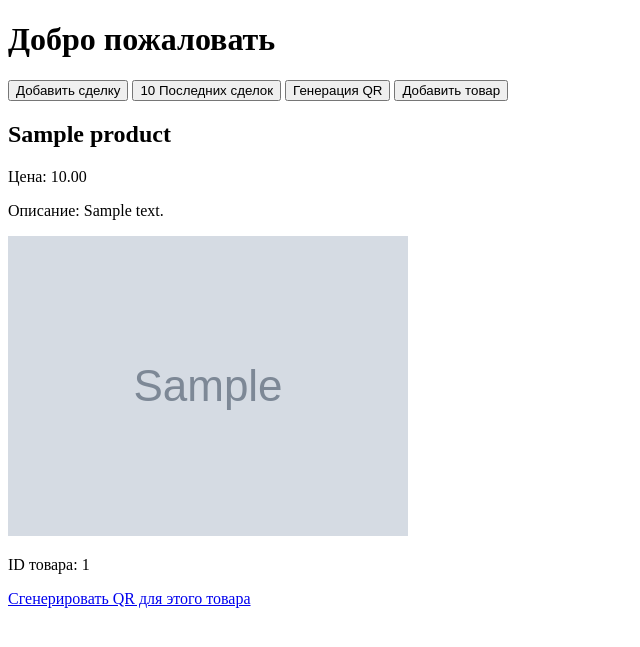
After one commit to KirillGusev0/Management_of_transactions, a Django app: page /qr/product/1/ in a window 1280 px wide. The commit adds this page. Shown: the top 647 px of the page, without its empty margins (0-640 px from the left). Run offline with Django 3.2, Linux system fonts and the light colour scheme; tables that the repository leaves empty hold one stand-in row (values such as "Sample post"); grey boxes marked "Sample" are stand-in pictures.

Commit message:
Add files via upload

```diff
--- /dev/null
+++ b/QR/models.py
@@ -0,0 +1,22 @@
+from django.db import models
+import uuid
+
+class ProductLink(models.Model):
+    """
+    Уникальных ссылки на товар.
+    """
+    uuid = models.UUIDField(default=uuid.uuid4, editable=False, unique=True)
+    product_id = models.CharField(max_length=255)
+    created_at = models.DateTimeField(auto_now_add=True)
+
+    def __str__(self):
+        return f"{self.product_id} ({self.uuid})"
+
+class Product(models.Model):
+    name = models.CharField(max_length=255, verbose_name="Название товара")
+    description = models.TextField(blank=True, verbose_name="Описание")
+    image = models.ImageField(upload_to='products/', blank=True, null=True, verbose_name="Фото товара")
+    price = models.DecimalField(max_digits=10, decimal_places=2, verbose_name="Цена", null=True, blank=True)
+
+    def __str__(self):
+        return self.name
--- /dev/null
+++ b/QR/templates/QR/product_detail.html
@@ -0,0 +1,19 @@
+{% extends "start_page.html" %}
+
+{% block content %}
+    {% if error %}
+        <p style="color: red;">{{ error }}</p>
+    {% else %}
+        <h2>{{ product.name }}</h2>
+        <p>Цена: {{ product.price }}</p>
+        <p>Описание: {{ product.description }}</p>
+        {% if product.image %}
+            <img src="{{ product.image.url }}" alt="{{ product.name }}">
+        {% endif %}
+        <p>ID товара: {{ product.id }}</p>
+
+        <a href="{% url 'QR:generate_qr' %}" class="btn btn-primary">
+            Сгенерировать QR для этого товара
+        </a>
+    {% endif %}
+{% endblock %}
--- /dev/null
+++ b/QR/urls.py
@@ -0,0 +1,11 @@
+from django.urls import path
+from . import views
+
+app_name = "QR"
+
+urlpatterns = [
+    path("generate/", views.generate_qr, name="generate_qr"),
+    path("product/<int:product_id>/", views.product_detail_by_id, name="product_detail_by_id"),
+    path("<uuid:uuid>/", views.product_detail_by_uuid, name="product_detail_by_uuid"),
+    path("add/", views.add_product, name="add_product"),
+]
--- /dev/null
+++ b/QR/views.py
@@ -0,0 +1,86 @@
+from django.shortcuts import render, redirect, get_object_or_404
+from django.urls import reverse
+from QR.models import ProductLink
+from integration_utils.bitrix24.bitrix_user_auth.main_auth import main_auth
+import qrcode
+from io import BytesIO
+from django.http import HttpResponse
+import os
+from django.conf import settings
+from integration_utils.bitrix24.bitrix_token import BaseBitrixToken
+from .forms import ProductForm
+from .models import Product, ProductLink
+
+@main_auth()
+def generate_qr(request):
+    # Проверка и создание директории media/qrcodes
+    qr_folder = os.path.join(settings.MEDIA_ROOT, 'qrcodes')
+    if not os.path.exists(qr_folder):
+        os.makedirs(qr_folder)
+
+    """
+    Страница с формой для ввода product_id и генерации QR
+    """
+    if request.method == "POST":
+        product_id = request.POST.get("product_id")
+        link = ProductLink.objects.create(product_id=product_id)
+        # URL, который будет в QR
+        full_url = request.build_absolute_uri(
+            reverse("QR:product_detail_by_uuid", args=[str(link.uuid)])
+        )
+
+        # Генерация QR кода
+        qr = qrcode.make(full_url)
+        buffer = BytesIO()
+        qr.save(buffer, format="PNG")
+        buffer.seek(0)
+
+        return HttpResponse(buffer.getvalue(), content_type="image/png")
+
+    return render(request, "QR/generate_qr.html")
+@main_auth()
+def add_product(request):
+    if request.method == 'POST':
+        form = ProductForm(request.POST, request.FILES)
+        if form.is_valid():
+            product = form.save()
+            return redirect('QR:product_detail_by_id', product_id=product.id)
+    else:
+        form = ProductForm()
+    return render(request, 'QR/add_product.html', {'form': form})
+
+from django.shortcuts import render, get_object_or_404
+from .models import ProductLink, Product
+
+def product_detail_by_uuid(request, uuid):
+    """
+    Публичная страница с данными о товаре (по UUID)
+    """
+    link = get_object_or_404(ProductLink, uuid=uuid)
+
+    try:
+        product = Product.objects.get(id=link.product_id)
+    except Product.DoesNotExist:
+        product = None
+
+    if not product:
+        return render(
+            request,
+            "QR/product_detail.html",
+            {"error": "Товар не найден или был удалён"}
+        )
+
+    return render(
+        request,
+        "QR/product_detail.html",
+        {"product": product}
+    )
+
+
+@main_auth()
+def product_detail_by_id(request, product_id):
+    """
+    Страница с данными о товаре (по ID в БД)
+    """
+    product = get_object_or_404(Product, id=product_id)
+    return render(request, "QR/product_detail.html", {"product": product})
--- a/requirements.txt
+++ b/requirements.txt
@@ -22,3 +22,5 @@ httpx~=0.24.1
 certifi~=2023.5.7
 cryptography~=41.0.3
 python-telegram-bot~=13.0
+qrcode~=7.4.2 #генерирует QR-коды в PNG/JPG.
+Pillow~=10.0.0 #нужен qrcode для работы с изображениями. Без него библиотека упадёт.
--- a/settings.py
+++ b/settings.py
@@ -30,6 +30,7 @@ INSTALLED_APPS = [
     'integration_utils.bitrix24',
     'integration_utils.its_utils.app_gitpull',
     'start',
+    'QR',
 ]
 
 MIDDLEWARE = [
--- a/start/templates/menu.html
+++ b/start/templates/menu.html
@@ -6,5 +6,7 @@
     <!--<a href="{% url 'add_deal' %}"><button>Добавить сделку</button></a>-->
     <button onclick="window.location.href='{% url 'add_deal' %}'">Добавить сделку</button>
     <button onclick="window.location.href='{% url 'active_deals' %}'">10 Последних сделок</button>
+    <button onclick="window.location.href='{% url 'QR:generate_qr' %}'">Генерация QR</button> <!--# Task 2-->
+    <button onclick="window.location.href='{% url 'QR:add_product' %}'">Добавить товар</button>
     {% block content %}{% endblock %}
 </div>
--- a/start/templates/start_page.html
+++ b/start/templates/start_page.html
@@ -11,7 +11,6 @@
     {% include "menu.html" %}
      <div class="content">
         {% block content %}
-        <!-- Контент по умолчанию (если нужно) -->
         {% endblock %}
     </div>
 </body>
--- a/urls.py
+++ b/urls.py
@@ -1,18 +1,4 @@
-"""fitness URL Configuration
 
-The `urlpatterns` list routes URLs to views. For more information please see:
-    https://docs.djangoproject.com/en/2.2/topics/http/urls/
-Examples:
-Function views
-    1. Add an import:  from my_app import views
-    2. Add a URL to urlpatterns:  path('', views.home, name='home')
-Class-based views
-    1. Add an import:  from other_app.views import Home
-    2. Add a URL to urlpatterns:  path('', Home.as_view(), name='home')
-Including another URLconf
-    1. Import the include() function: from django.urls import include, path
-    2. Add a URL to urlpatterns:  path('blog/', include('blog.urls'))
-"""
 import settings
 from django.contrib import admin
 from django.urls import path, include
@@ -26,4 +12,5 @@ urlpatterns = [
     path('', start, name="bitrix_home"),
     path('deals/', include('deals.urls')),
     path('debug/', debug_view, name='debug'),
+    path('qr/', include('QR.urls', namespace='QR')),
 ]+ static(settings.MEDIA_URL, document_root=settings.MEDIA_ROOT)
```
Also changed, not shown: QR/admim.py (added, +9 -0 lines), QR/forms.py (added, +14 -0 lines), QR/templates/QR/add_product.html (added, +13 -0 lines), QR/templates/QR/generate_qr.html (added, +10 -0 lines), deals/views/active_deals.py (+2 -9 lines), QR/__init__.py (added), QR/migrations/0001_initial.py (added), QR/migrations/0002_product.py (added), QR/migrations/__init__.py (added).
